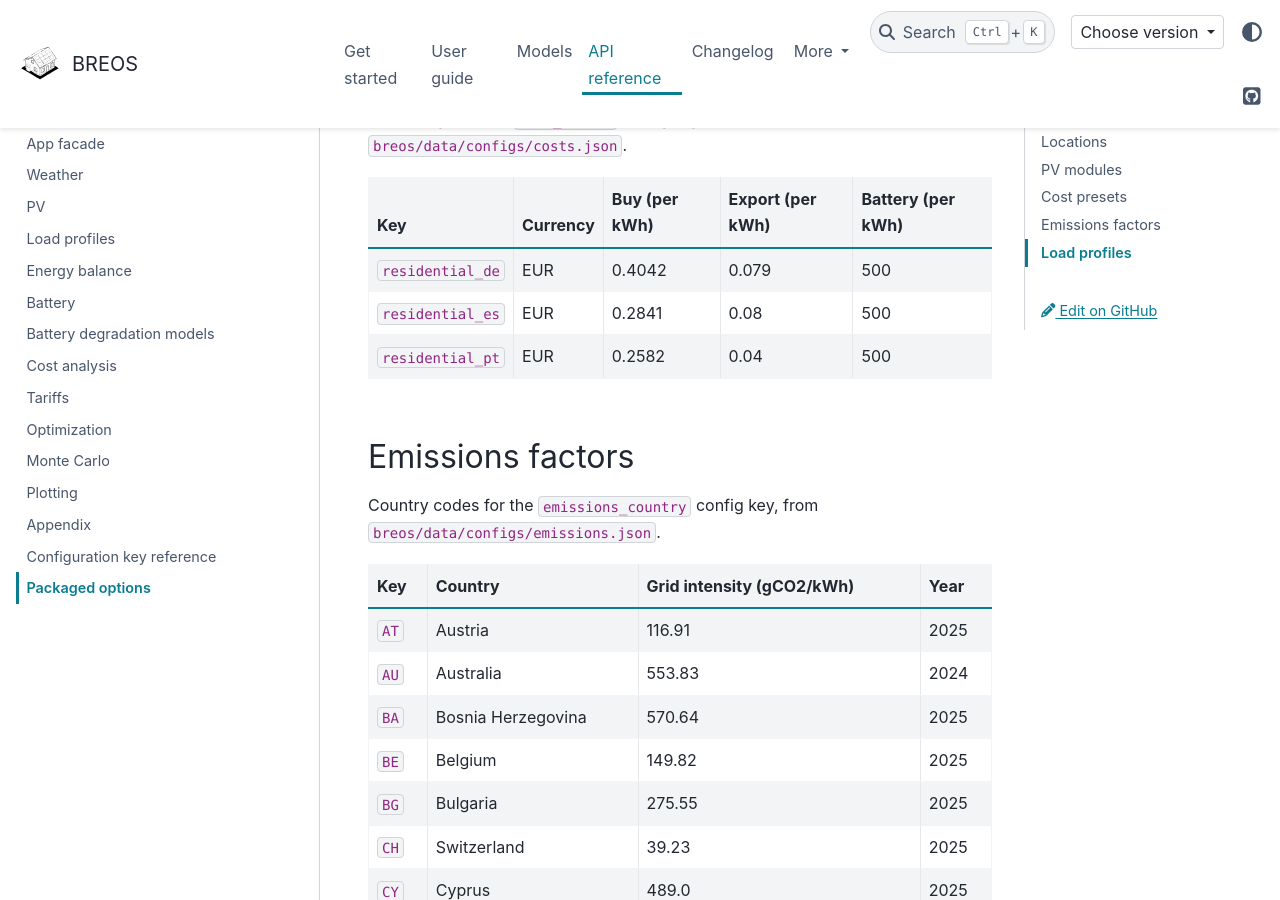
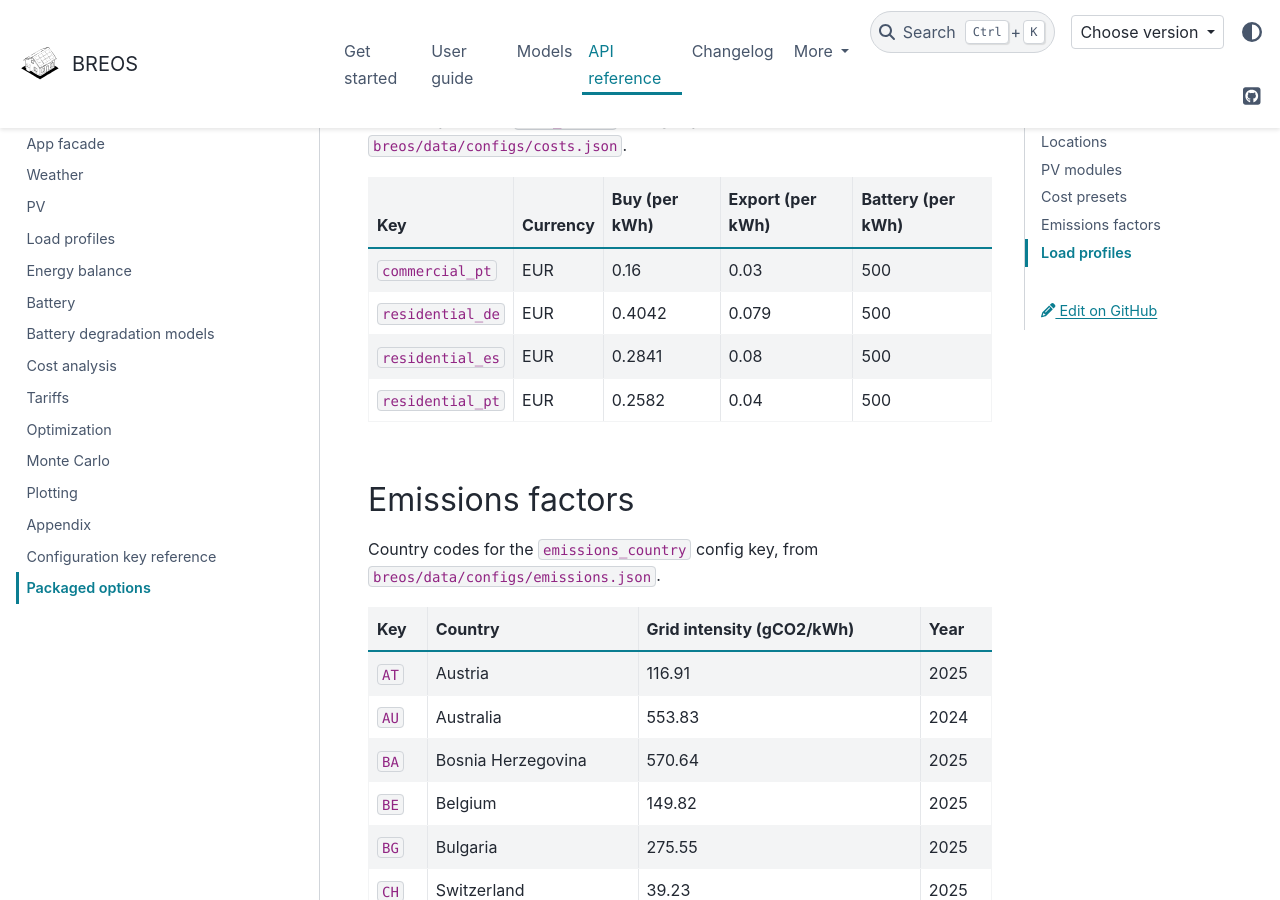
Before and after one commit to Str4vinci/breos, a Sphinx documentation site: the page built from docs/getting-started/options.md, in a window 1280 px wide and 900 px high, scrolled down 1802 px. Built offline with Sphinx 7.4.7 and the PyData theme 0.15.4, drawn with Linux system fonts in a browser that asks for light colours; pages that are not in the unit, such as notebooks, are missing from menus; comment, search, counter and statistics services are not loaded.

Commit message:
feat(costs): a commercial_pt budget preset for 30–100 kWp Portuguese rooftops
Prices without VAT, from a sourced survey (Fraunhofer ISE 2024 rooftop
above 30 kWp; Greenvolt's range for Portuguese businesses; DGEG fees;
distributor list prices for 25–36 kW three-phase inverters): EUR 0.12/W
modules, EUR 250 + 100 a module, EUR 3,000 a job, EUR 70/kW inverter,
upkeep EUR 4 a module + EUR 300 a year. The EUR 0.16 / 0.03 tariffs are
scenarios, not contract prices. Storage figures are copied from
residential_pt and are provisional. The options page is regenerated.

```diff
--- a/docs/getting-started/options.md
+++ b/docs/getting-started/options.md
@@ -42,6 +42,7 @@ Preset keys for the `cost_preset` config key, from `breos/data/configs/costs.jso
 
 | Key | Currency | Buy (per kWh) | Export (per kWh) | Battery (per kWh) |
 |---|---|---|---|---|
+| `commercial_pt` | EUR | 0.16 | 0.03 | 500 |
 | `residential_de` | EUR | 0.4042 | 0.079 | 500 |
 | `residential_es` | EUR | 0.2841 | 0.08 | 500 |
 | `residential_pt` | EUR | 0.2582 | 0.04 | 500 |
```
Also changed, not shown: 1 other file.
